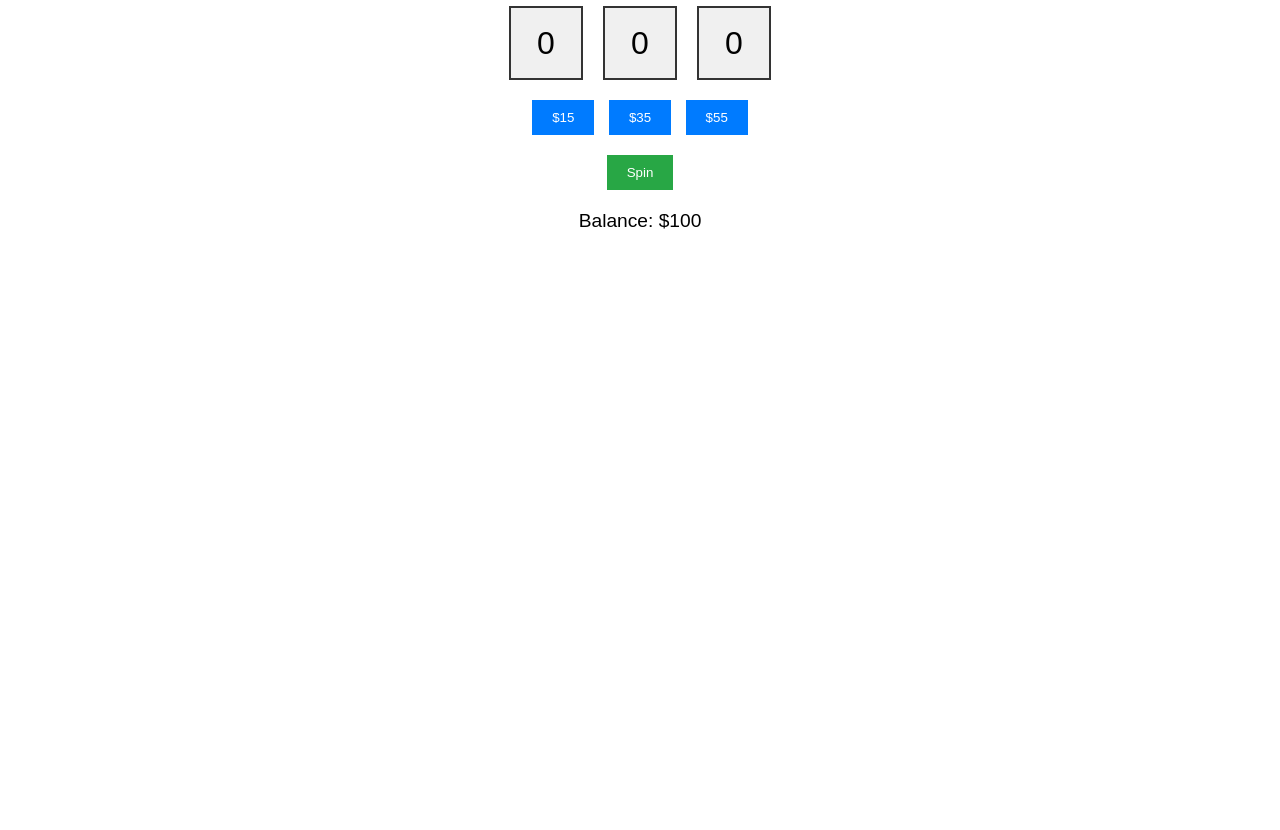
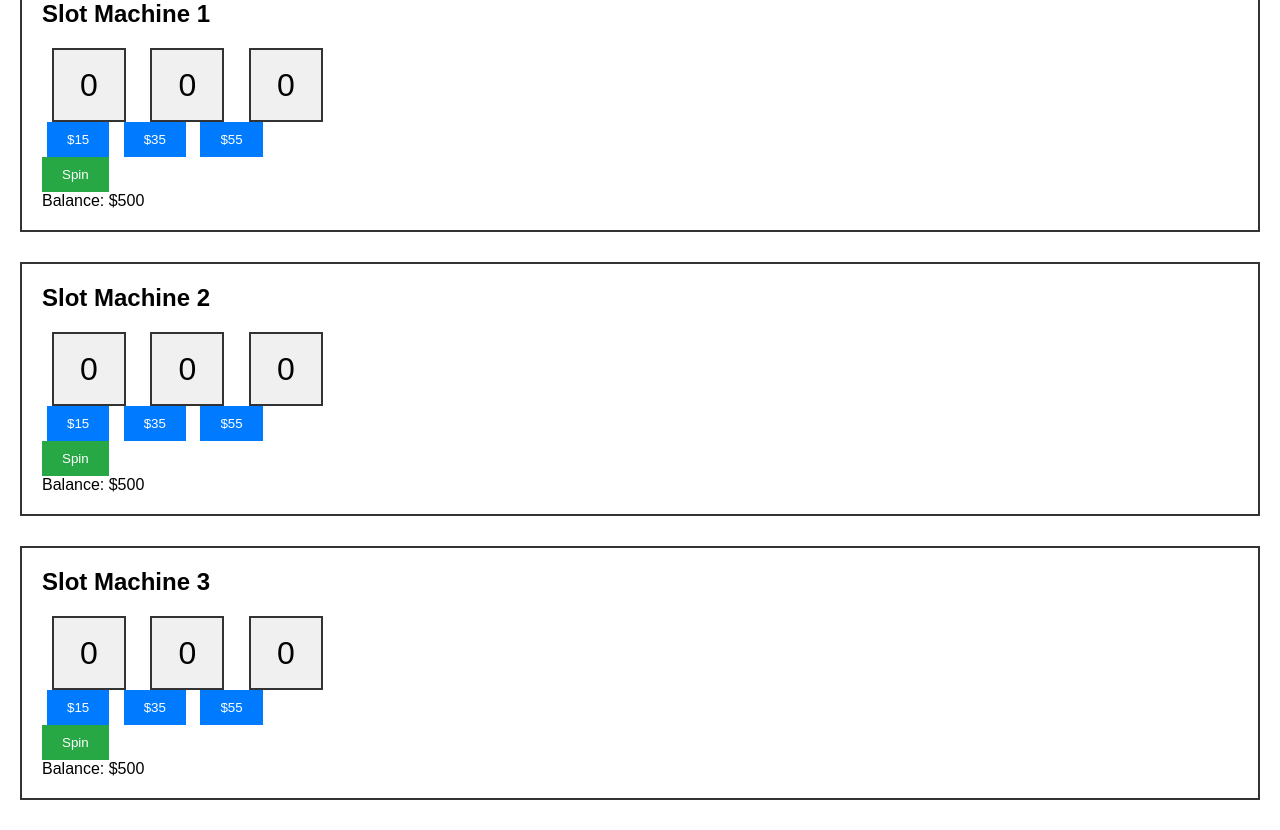
Before and after one commit to Turtlesarethebest/Turtle-Gambling-Site, a plain HTML site: page index.html in a window 1280 px wide. Shown: the part 102-932 px from the top of the page. Before the commit the page ends 800 px from the top, so only its background shows below. Drawn offline with Linux system fonts and the light colour scheme.

Commit message:
Update index.html

```diff
--- a/index.html
+++ b/index.html
@@ -7,8 +7,15 @@
   <style>
     body {
       font-family: Arial, sans-serif;
-      text-align: center;
-      margin-top: 50px;
+      margin: 20px;
+    }
+    .slot-machine {
+      border: 2px solid #333;
+      padding: 20px;
+      margin-bottom: 30px;
+    }
+    .slot-machine h2 {
+      margin-top: 0;
     }
     #slots {
       display: flex;
@@ -40,7 +47,7 @@
     .money-button.active {
       background-color: #0056b3;
     }
-    #spin {
+    .spin-button {
       background-color: #28a745;
       color: white;
       border: none;
@@ -54,28 +61,74 @@
   </style>
 </head>
 <body>
-  <h1>Slot Machine</h1>
-  <div id="slots">
-    <div class="slot" id="slot1">0</div>
-    <div class="slot" id="slot2">0</div>
-    <div class="slot" id="slot3">0</div>
+  <h1>Slot Machine Game</h1>
+
+  <!-- Slot Machine 1 -->
+  <div class="slot-machine" id="machine1">
+    <h2>Slot Machine 1</h2>
+    <div id="slots1">
+      <div class="slot">0</div>
+      <div class="slot">0</div>
+      <div class="slot">0</div>
     </div>
-  <div id="buttons">
+    <div id="buttons1">
       <button class="money-button" data-amount="15">$15</button>
       <button class="money-button" data-amount="35">$35</button>
       <button class="money-button" data-amount="55">$55</button>
     </div>
-  <button id="spin" disabled>Spin</button>
-  <div id="balance">Balance: $100</div>
+    <button class="spin-button" disabled>Spin</button>
+    <div class="balance">Balance: $500</div>
+  </div>
+
+  <!-- Slot Machine 2 -->
+  <div class="slot-machine" id="machine2">
+    <h2>Slot Machine 2</h2>
+    <div id="slots2">
+      <div class="slot">0</div>
+      <div class="slot">0</div>
+      <div class="slot">0</div>
+    </div>
+    <div id="buttons2">
+      <button class="money-button" data-amount="15">$15</button>
+      <button class="money-button" data-amount="35">$35</button>
+      <button class="money-button" data-amount="55">$55</button>
+    </div>
+    <button class="spin-button" disabled>Spin</button>
+    <div class="balance">Balance: $500</div>
+  </div>
+
+  <!-- Slot Machine 3 -->
+  <div class="slot-machine" id="machine3">
+    <h2>Slot Machine 3</h2>
+    <div id="slots3">
+      <div class="slot">0</div>
+      <div class="slot">0</div>
+      <div class="slot">0</div>
+    </div>
+    <div id="buttons3">
+      <button class="money-button" data-amount="15">$15</button>
+      <button class="money-button" data-amount="35">$35</button>
+      <button class="money-button" data-amount="55">$55</button>
+    </div>
+    <button class="spin-button" disabled>Spin</button>
+    <div class="balance">Balance: $500</div>
+  </div>
 
   <script>
-    const slots = [document.getElementById('slot1'), document.getElementById('slot2'), document.getElementById('slot3')];
-    const moneyButtons = document.querySelectorAll('.money-button');
-    const spinButton = document.getElementById('spin');
-    const balanceDisplay = document.getElementById('balance');
+    const machines = [
+      { id: "machine1", balance: 500 },
+      { id: "machine2", balance: 500 },
+      { id: "machine3", balance: 500 }
+    ];
+
+    machines.forEach(machine => {
+      const machineElement = document.getElementById(machine.id);
+      const slots = machineElement.querySelectorAll('.slot');
+      const moneyButtons = machineElement.querySelectorAll('.money-button');
+      const spinButton = machineElement.querySelector('.spin-button');
+      const balanceDisplay = machineElement.querySelector('.balance');
 
       let selectedAmount = null;
-    let balance = 100;
 
       // Add event listeners to money buttons
       moneyButtons.forEach(button => {
@@ -89,8 +142,8 @@
 
       // Spin button logic
       spinButton.addEventListener('click', () => {
-      if (selectedAmount !== null && balance >= selectedAmount) {
-        balance -= selectedAmount;
+        if (selectedAmount !== null && machine.balance >= selectedAmount) {
+          machine.balance -= selectedAmount;
           updateBalance();
 
           // Start spinning animation
@@ -105,7 +158,7 @@
             clearInterval(spinInterval);
 
             // Generate final random numbers
-          const results = slots.map(() => Math.floor(Math.random() * 9) + 1);
+            const results = Array.from({ length: 3 }, () => Math.floor(Math.random() * 9) + 1);
 
             // Display final results
             results.forEach((num, index) => {
@@ -114,8 +167,8 @@
 
             // Check win condition (777)
             if (results.every(num => num === 7)) {
-            alert('Congratulations! You won!');
-            balance += 100; // Add reward
+              alert(`${machine.id} Wins! You hit 777!`);
+              machine.balance += 100; // Add reward
               updateBalance();
             }
           }, 2000);
@@ -125,8 +178,9 @@
       });
 
       function updateBalance() {
-      balanceDisplay.textContent = `Balance: $${balance}`;
+        balanceDisplay.textContent = `Balance: $${machine.balance}`;
       }
+    });
   </script>
 </body>
 </html>
```
Lines whose indentation alone changed are shown as unchanged.
